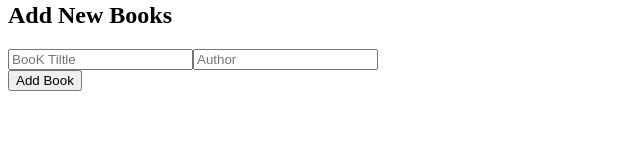
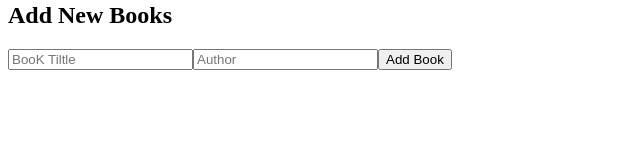
Before and after one commit to Krishnabot/BookStore, a React (Create React App) app: page / in a window 1280 px wide. Shown: the part 121-281 px from the top of the page, without its empty margins (0-640 px from the left). Built offline with nearby package versions, Linux system fonts and the light colour scheme; no server answers.

Commit message:
Update README.md

```diff
--- a/src/components/BookForm.js
+++ b/src/components/BookForm.js
@@ -2,7 +2,6 @@
 import React, { useState } from 'react';
 import { useDispatch } from 'react-redux';
 import { addBook } from '../redux/books/books';
-import Interaction from './Interaction';
 import BookInput from './BookInput';
 
 const BookForm = () => {
@@ -22,12 +21,16 @@ const BookForm = () => {
 
   const submitHandler = (event) => {
     event.preventDefault();
+    if (state.title === '') {
+      alert('No empty ENtrance Allowed');
+    } else {
       dispatch(addBook(state));
       changeState({
         title: '',
         author: '',
         category: '',
       });
+    }
   };
 
   return (
@@ -48,7 +51,9 @@ const BookForm = () => {
           change={eventHandler}
           placeholder="Author"
         />
-        <Interaction name="Add Book" />
+        <button type="submit" className="button">
+          Add Book
+        </button>
       </form>
     </>
   );
```
Lines whose indentation alone changed are shown as unchanged.
